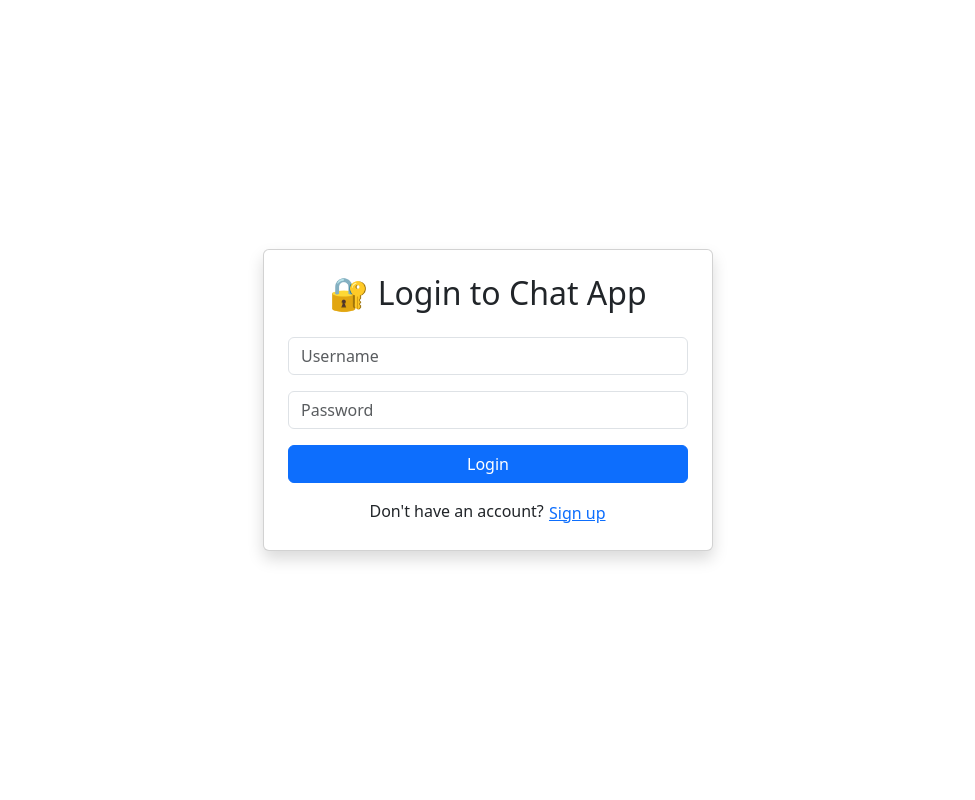
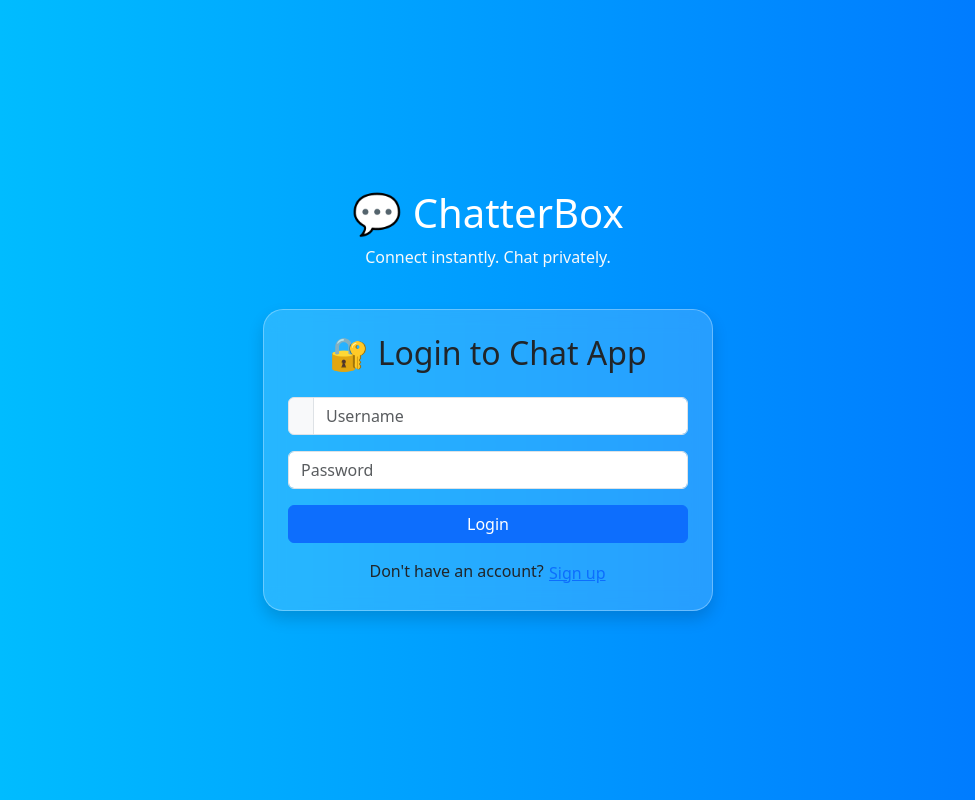
Before and after one commit to Garimasingh-17/chat-app, a React (Create React App) app in the folder chat-frontend/: page / in a window 1280 px wide. Shown: the whole page, without its empty margins (152-1127 px from the left). Built offline with nearby package versions, Linux system fonts and the light colour scheme; no server answers.

Commit message:
frontend of login page

```diff
--- a/chat-frontend/src/App.css
+++ b/chat-frontend/src/App.css
@@ -1,38 +1,21 @@
-.App {
-  text-align: center;
+body {
+  background: linear-gradient(to right, #00c6ff, #0072ff);
+  height: 100vh;
 }
-
-.App-logo {
-  height: 40vmin;
-  pointer-events: none;
+.card {
+  background: rgba(255, 255, 255, 0.15);
+  backdrop-filter: blur(10px);
+  border-radius: 20px;
+  border: 1px solid rgba(255, 255, 255, 0.3);
 }
-
-@media (prefers-reduced-motion: no-preference) {
-  .App-logo {
-    animation: App-logo-spin infinite 20s linear;
-  }
+@keyframes fadeIn {
+  from { opacity: 0; transform: translateY(-20px); }
+  to { opacity: 1; transform: translateY(0); }
 }
-
-.App-header {
-  background-color: #282c34;
-  min-height: 100vh;
-  display: flex;
-  flex-direction: column;
-  align-items: center;
-  justify-content: center;
-  font-size: calc(10px + 2vmin);
-  color: white;
+.card {
+  animation: fadeIn 0.8s ease-in;
 }
-
-.App-link {
-  color: #61dafb;
+.btn-primary:hover {
+  transform: scale(1.03);
+  box-shadow: 0 4px 20px rgba(0, 123, 255, 0.4);
 }
-
-@keyframes App-logo-spin {
-  from {
-    transform: rotate(0deg);
-  }
-  to {
-    transform: rotate(360deg);
-  }
-}
--- a/chat-frontend/src/App.jsx
+++ b/chat-frontend/src/App.jsx
@@ -1,6 +1,7 @@
 import React, { useState } from 'react';
 import ChatRoom from './ChatRoom';
 import 'bootstrap/dist/css/bootstrap.min.css';
+import './App.css';
 
 export default function App() {
   const [username, setUsername] = useState('');
@@ -38,17 +39,32 @@ export default function App() {
       }
     }
   };
+return (
+  <div className="container d-flex flex-column justify-content-center align-items-center" style={{ height: '100vh' }}>
 
-  return (
-    <div className="container d-flex justify-content-center align-items-center" style={{ height: '100vh' }}>
+    {/* 🔹 Branding Header (only before login) */}
+{!joined && (
+  <div className="mb-4 text-center">
+    <h1 className="text-white">💬 ChatterBox</h1>
+    <p className="text-light">Connect instantly. Chat privately.</p>
+  </div>
+)}
+
+
     {!joined ? (
       <div className="card shadow p-4 w-100" style={{ maxWidth: '450px' }}>
+        {/* form content */}
+
           <h2 className="text-center mb-4">
             {isSignup ? '📝 Sign Up' : '🔐 Login to Chat App'}
           </h2>
 
-          <div className="mb-3">
+          <div className="input-group mb-3">
+  <span className="input-group-text">
+    <i className="bi bi-person"></i>
+  </span>
   <input
+    type="text"
     className="form-control"
     placeholder="Username"
     value={username}
--- a/chat-frontend/src/ChatRoom.jsx
+++ b/chat-frontend/src/ChatRoom.jsx
@@ -360,12 +360,12 @@ useEffect(() => {
   };
 
 return (
-    <div className="container mt-4" style={{ height: '90vh' }}>
+  <div className="container-fluid p-0" style={{ height: '100vh', overflow: 'hidden' }}>
+    <div className="row g-0 h-100">
 
-      <div className="row h-100">
         {/* Sidebar */}
          <h1> {username}</h1>
-        <div className="col-md-3 border-end overflow-auto">
+<div className="col-md-3 d-flex flex-column border-end" style={{ height: '100vh', overflowY: 'auto', backgroundColor: '#00bfff' }}>
           <button className="btn btn-outline-primary mb-2" onClick={() => setShowGroupModal(true)}>
   ➕ Create Group
 </button>
@@ -517,7 +517,7 @@ useEffect(() => {
         </div>
 
         {/* Chat Section */}
-<div className="col-md-9 d-flex flex-column" style={{ height: '100%' }}>
+<div className="col-md-9 d-flex flex-column" style={{ height: '100vh', overflow: 'hidden' }}>
  {/* Sticky Chat Header */}
 <div
   className="d-flex justify-content-between align-items-center border-bottom px-2 py-2"
@@ -528,11 +528,11 @@ useEffect(() => {
     zIndex: 10,
   }}
 >
-    <h3 className="mb-0"> {recipient || '...'}</h3>
+  <h3 className="mb-0">{recipient || '...'}</h3>
 </div>
 
 
-<div className="border p-3 rounded bg-light flex-grow-1 mb-2" style={{ overflowY: 'auto', height: 0 }}>
+<div className="border p-3 rounded bg-light flex-grow-1 mb-2" style={{ overflowY: 'auto' }}>
            {recipient ? (
   messageList.map((msg, idx) => (
     <div
```
Also changed, not shown: 2 other files (tests, documents, lock files or other folders). Lines whose indentation alone changed are shown as unchanged.
